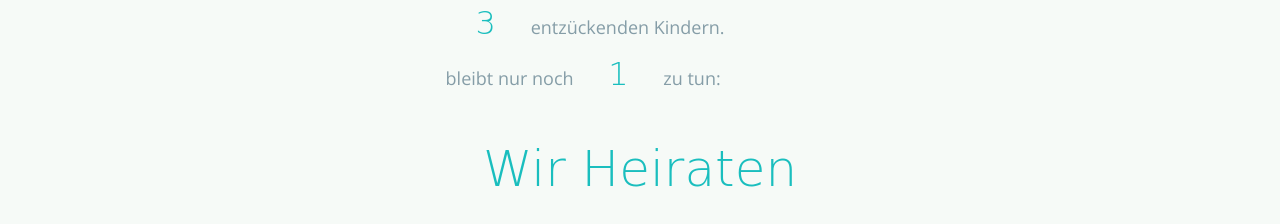
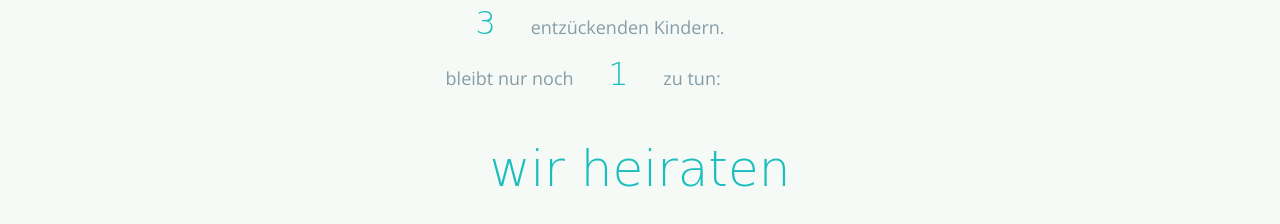
Before and after one commit to Naik-NLZ/dasdingmitdemring, a website: page index.html in a window 1280 px wide. Shown: the part 1741-1965 px from the top of the page. Drawn offline with nearby package versions, Linux system fonts and the light colour scheme; files whose address does not match are found by name; a web font is replaced by a local one.

Commit message:
edit typo

```diff
--- a/index.html
+++ b/index.html
@@ -132,7 +132,7 @@
                                     <span id="big">3</span> entzückenden Kindern.</br>
                                     bleibt nur noch <span id="big">1</span> zu tun:</br>
                                 </p>
-                                <h2>Wir Heiraten</h2>
+                                <h2>wir heiraten</h2>
                                 <p><strong>am 27. Mai 2023 &mdash; Leipzig, Deutschland</strong></p>
                             </div>
                         </div>
```
